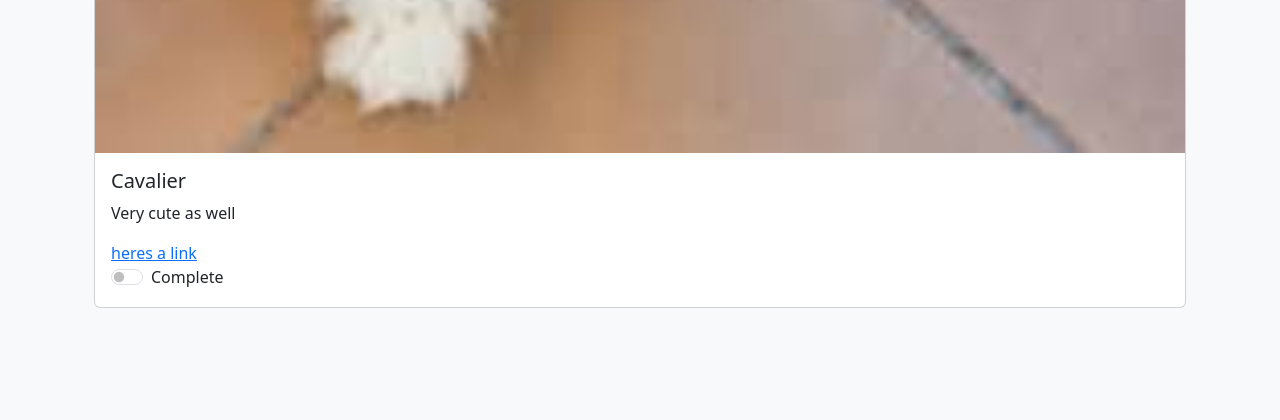
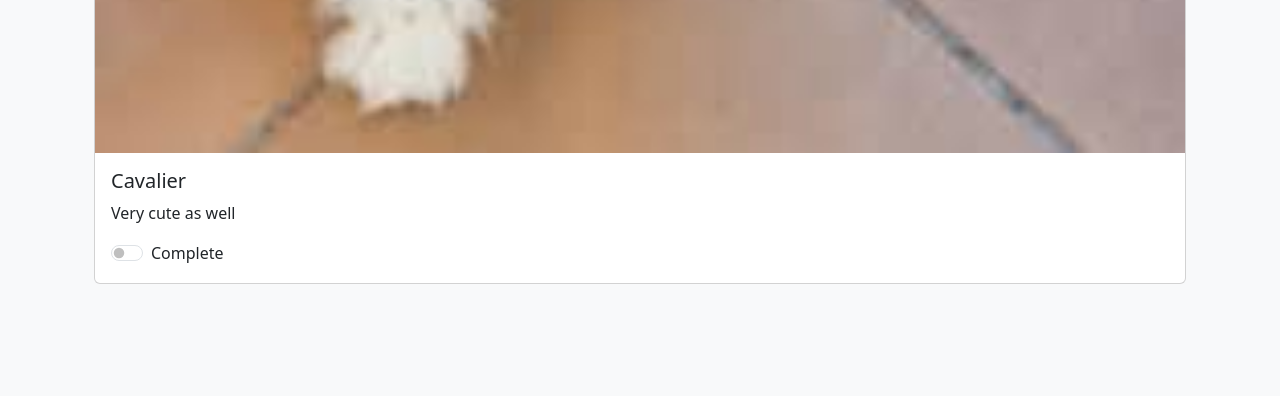
Before and after one commit to Kev1nX/Suslab, a Flask app: page /task3 in a window 1280 px wide. Shown: the part 2575-2995 px from the top of the page. After the commit the page ends 2859 px from the top, so only its background shows below. Run offline with Flask 3, Linux system fonts and the light colour scheme; some libraries are stand-ins or nearby versions.

Commit message:
student page

```diff
--- a/templates/task3.html
+++ b/templates/task3.html
@@ -34,7 +34,6 @@
             <div class="card-body">
                 <h5 class="card-title">Cavalier</h5>
                 <p class="card-text">Very cute as well</p>
-                <a href="https://medinaeng.com.au"> heres a link</a>
                 <div class="form-check form-switch">
                     <input class="form-check-input" type="checkbox" id="task1Toggle" onclick="">
                     <label class="form-check-label" for="task1Toggle">Complete</label>
```
